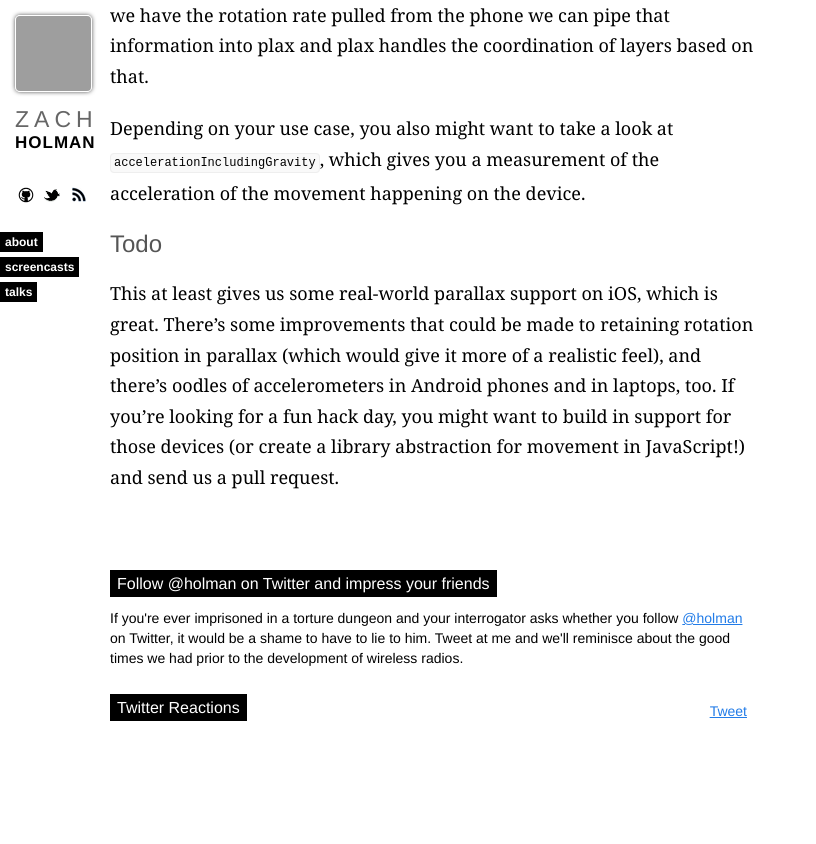
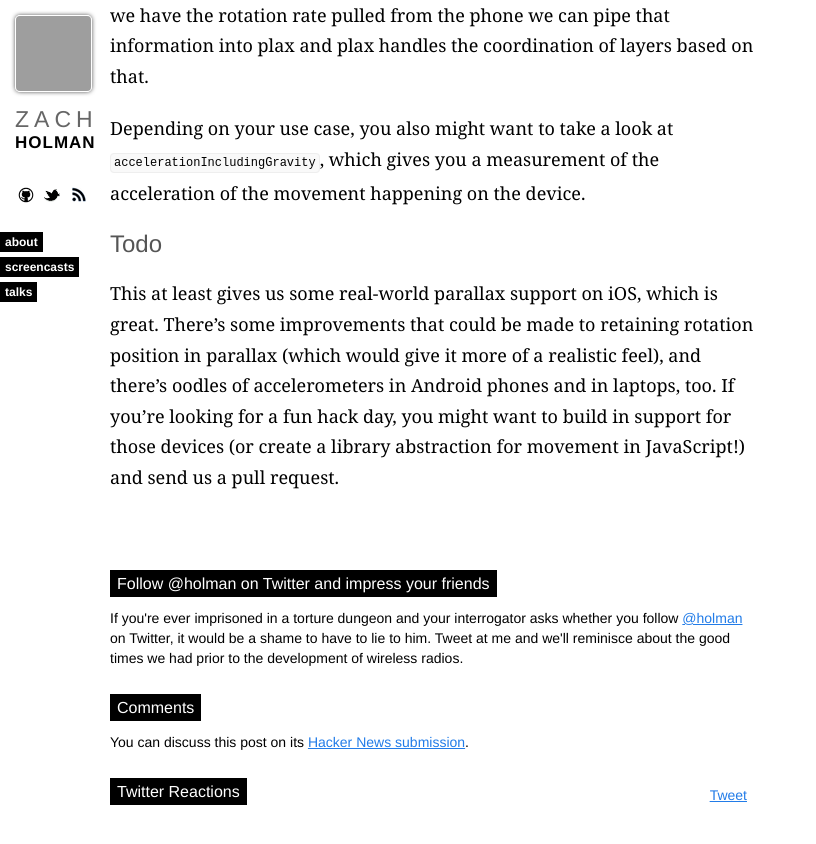
Before and after one commit to broccolini/designertocoder.github.com, a Jekyll site: the page built from _posts/2011-07-01-parallaxing-parallax-on-ios.markdown, in a window 1280 px wide and 900 px high, scrolled down 1683 px, cut to the strip 0-844 px from the top of the window. Shown: the whole strip, without its empty margins (0-816 px from the left). Built offline with Jekyll 4.4.1, drawn with Linux system fonts in a browser that asks for light colours; nearby versions of some CDN libraries; Markdown is read by kramdown in place of the engine named in the settings; comment, search, counter and statistics services are not loaded; before the commit the page ends 2499 px from its top, so only the background shows below that; some of the changed lines change nothing that is shown; grey boxes are pictures that could not be loaded.

Commit message:
why not hn it too

```diff
--- a/_posts/2011-07-01-parallaxing-parallax-on-ios.markdown
+++ b/_posts/2011-07-01-parallaxing-parallax-on-ios.markdown
@@ -7,6 +7,7 @@ script: "
     $('#plax3').plaxify({'xRange':30,'yRange':30,'invert':true});
     $('#plax4').plaxify({'xRange':50,'yRange':30,'invert':true});
     $.plax.enable();"
+hn: "http://news.ycombinator.com/item?id=2719922"
 ---
 
 <script type="text/javascript" src="/javascript/plax.js"></script>
```
